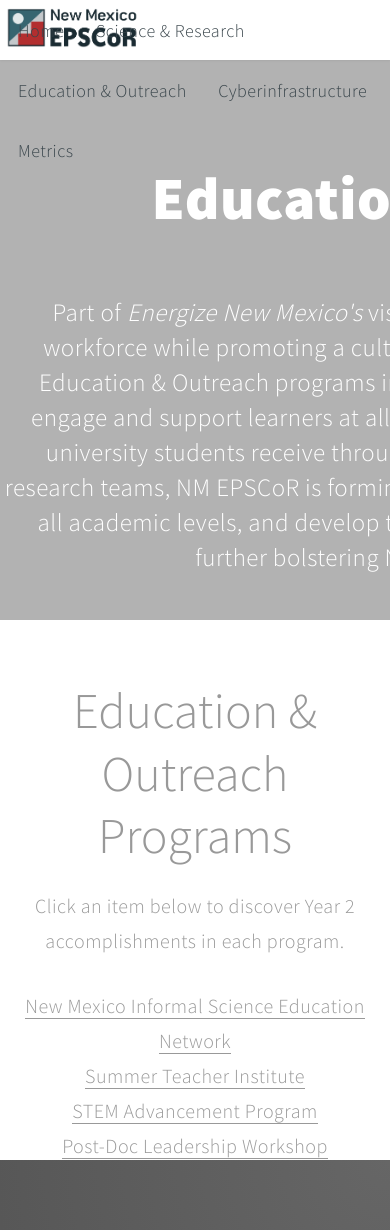
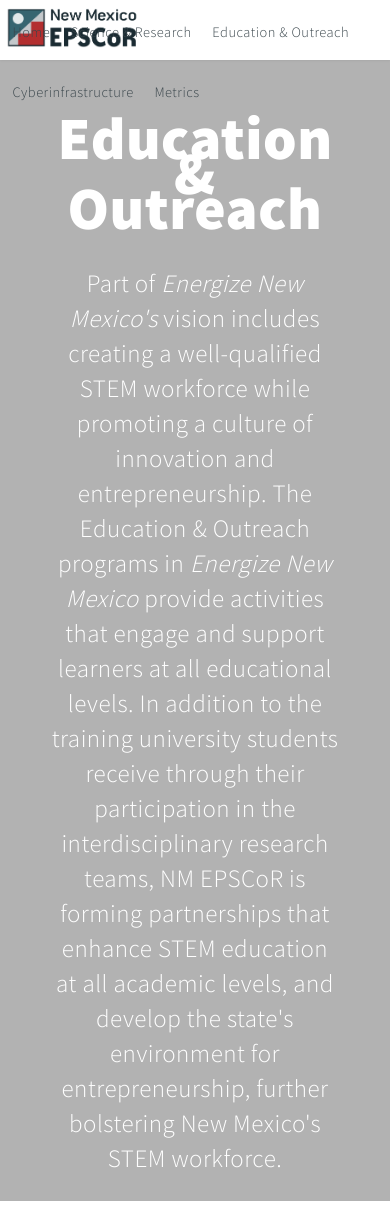
Before and after one commit to cjallen-epscor/cjallen-epscor.github.io, a PHP site: page /education-and-outreach.html in a window 390 px wide; the page is wider, and only the part inside the window is pictured. Shown: the top 1230 px of that part. Run offline with PHP 8.4, Linux system fonts and the light colour scheme; some libraries are stand-ins or nearby versions.

Commit message:
mobile fixes
added some media queries and small adjustments for different browser
sizes.

```diff
--- a/css/skel.css
+++ b/css/skel.css
@@ -37,7 +37,7 @@
 			.container.\37 5\25 {
 
 				/* width: (containers * 0.75) */
-				width: 900px;
+				width: 75%;
 
 			}
 
--- a/css/style-mobile.css
+++ b/css/style-mobile.css
@@ -108,7 +108,8 @@
 		}
 
 	#nav {
-		display: none;
+		/*display: none;*/
+		font-size:65%;
 	}
 
 /*********************************************************************************/
--- a/css/style.css
+++ b/css/style.css
@@ -871,6 +871,7 @@ p.underlined{
 		top: 0;
 		height: 3em;
 		line-height: 3em;
+
 	}
 
 		#nav ul {
@@ -892,12 +893,32 @@ p.underlined{
 					padding: 0 0.5em 0 0.5em;
 					outline: 0;
 					border-bottom:none;
+
 				}
 
 				#nav ul li a:hover {
 
 					border-bottom:solid thin #666;
 				}
+@media only screen and (max-width: 889px) {
+
+   #nav ul li a  {
+   		font-size: 80%;
+   		padding: 0 0.25em 0 0.25em;
+
+   }
+
+}
+
+@media only screen and (min-width: 890px) {
+
+   #nav ul li a  {
+   		font-size: 100%;
+   		padding: 0 0.25em 0 0.25em;
+
+   }
+
+}
 
 
 
@@ -924,21 +945,27 @@ p.underlined{
 		background-attachment: fixed, fixed;
 		background-position: top left, bottom center;
 		background-repeat: repeat, no-repeat;*/
-		height:28em;
+		height:auto;
 		background:#B2B2B2;
+
 	}
 
 	#intro-science h1{
 		color:#fff;
 		font-size:300%;
-		padding: 2em 0 1em 0;
+		padding: 1em 0 .35em 0;
 		text-align:center;
 }
+
+
 
 	#intro-science p{
 		color:#fff;
+		word-wrap: break-word;
 		text-align:center;
 		font-size:125%;
+		padding: 0 0 1em 0;
+
 }
 
 	#science {
--- a/education-and-outreach.html
+++ b/education-and-outreach.html
@@ -60,9 +60,11 @@
 				<header>
 					<h1>Education &amp; Outreach </h1>
 				</header>
-				<p>Part of <i>Energize New Mexico's</i> vision includes creating a well-qualified STEM workforce while promoting a culture of innovation and
-						entrepreneurship. The Education &amp; Outreach programs in <i>Energize New Mexico</i> provide activities that engage and support learners at all
-						educational levels. In addition to the training university students receive through their participation in the interdisciplinary research teams, NM EPSCoR is forming partnerships that enhance STEM education at all academic levels, and develop the state's environment for entrepreneurship, further bolstering New Mexico's STEM workforce.</p>
+				<p>Part of <em>Energize New Mexico's</em> vision includes creating a well-qualified STEM workforce while promoting a culture of innovation and
+						entrepreneurship. The Education &amp; Outreach programs in <em>Energize New Mexico</em> provide activities that engage and support learners at all
+						educational levels. In addition to the training university students receive through their participation in the interdisciplinary research teams,
+						NM EPSCoR is forming partnerships that enhance STEM education at all academic levels, and develop the state's environment for entrepreneurship,
+						further bolstering New Mexico's STEM workforce.</p>
 
 				</div>
 		</section>
```
